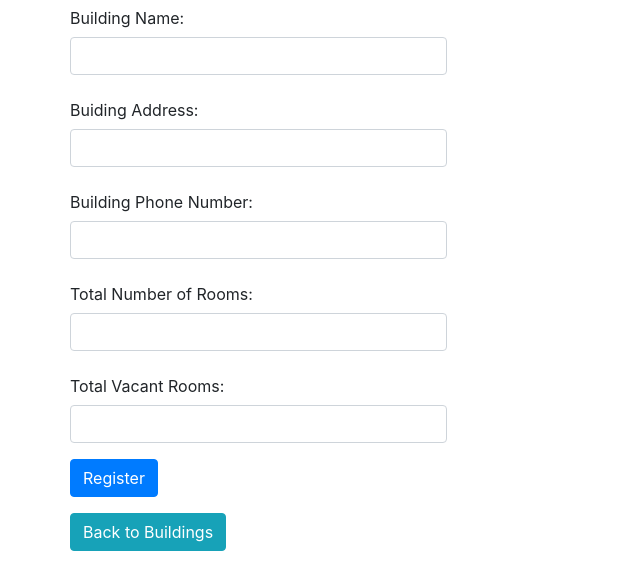
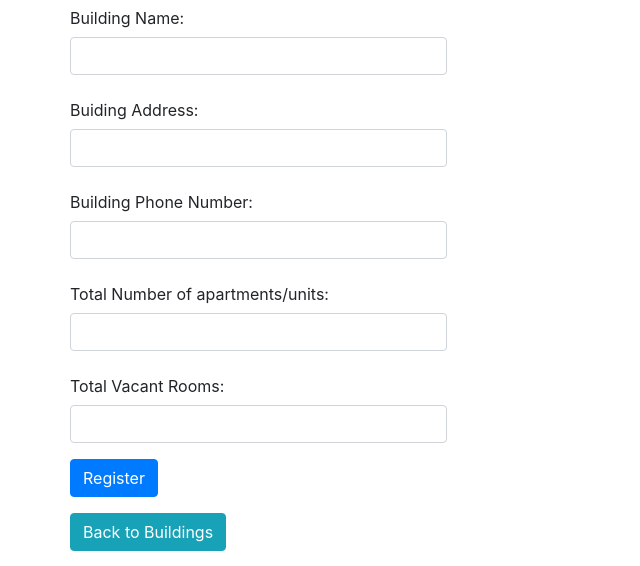
Before and after one commit to hmatt33/brms, a PHP site: page /add_building.php in a window 1280 px wide. Shown: the part 159-725 px from the top of the page, without its empty margins (0-640 px from the left). Run offline with PHP 8.4, Linux system fonts and the light colour scheme.

Commit message:
fixed structure of code and changed total rooms label

```diff
--- a/add_building.php
+++ b/add_building.php
@@ -37,7 +37,7 @@ require ('mysqli_connect.php');
         }
         //look for number of total rooms in the building
         if (empty($_POST['TotalRooms'])) {
-            $errors[] = 'You forgot to enter the total rooms';
+            $errors[] = 'You forgot to enter the total apartments/units';
         } else {
             $rooms = mysqli_real_escape_string($dbcon, trim($_POST['TotalRooms']));
         }
@@ -95,7 +95,7 @@ require ('mysqli_connect.php');
 		<input class="form-control" id="lname" type="text" name="Address" size="30" maxlength="40" value="<?php if (isset($_POST['Address'])) echo $_POST['Address']; ?>"></p>
         	<p><label class="col-form-label" for="PhoneNumber">Building Phone Number:</label>
 		<input class="form-control" id="PhoneNumber" type="text" name="PhoneNumber" size="30" maxlength="60" value="<?php if (isset($_POST['PhoneNumber'])) echo $_POST['PhoneNumber']; ?>" > </p>
-        	<p><label class="col-form-label" for="TotalRooms">Total Number of Rooms:</label>
+        	<p><label class="col-form-label" for="TotalRooms">Total Number of apartments/units:</label>
 		<input class="form-control" id="TotalRooms" type="number" name="TotalRooms" size="30" maxlength="60" value="<?php if (isset($_POST['TotalRooms'])) echo $_POST['TotalRooms']; ?>" > </p>
         	<p><label class="col-form-label" for="TotalVacRooms">Total Vacant Rooms:</label>
 		<input class="form-control" id="TotalVacRooms" type="number" name="TotalVacRooms" size="30" maxlength="60" value="<?php if (isset($_POST['TotalVacRooms'])) echo $_POST['TotalVacRooms']; ?>" > </p>
```
